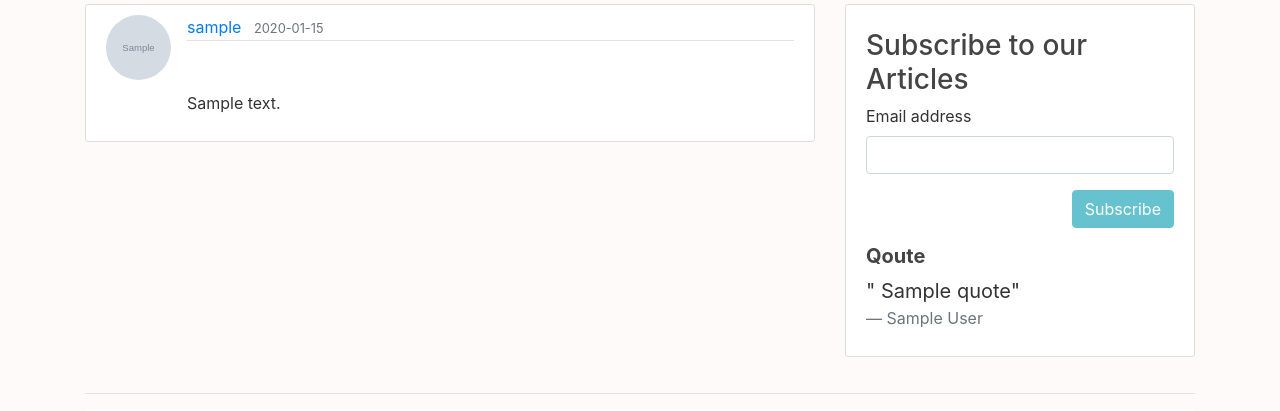
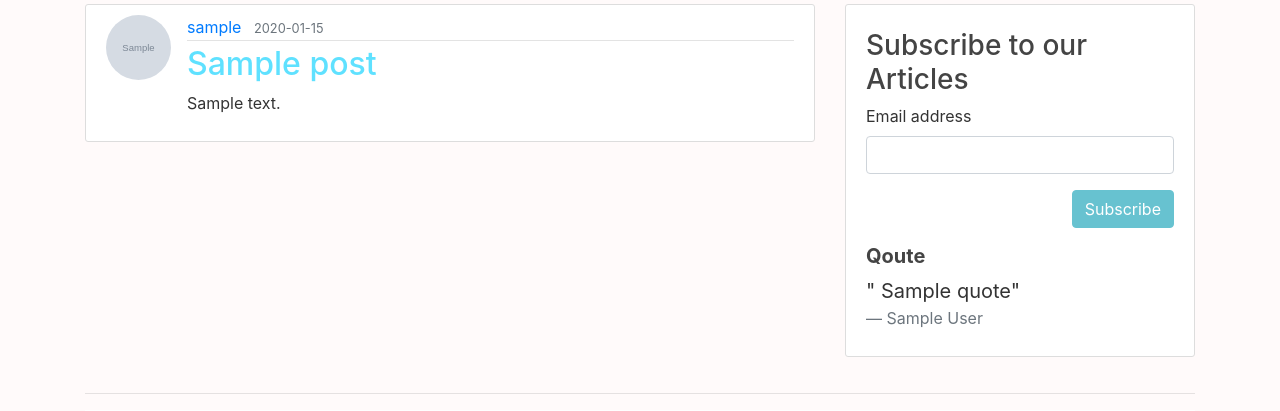
Before and after one commit to k-koech/flask-blog, a Flask app: template app/templates/home.html in a window 1280 px wide, with the pointer over the restyled element. Shown: the part 76-487 px from the top of the page. Run offline with Flask 2, Linux system fonts and the light colour scheme; tables that the repository leaves empty hold one stand-in row (values such as "Sample post"); the template is opened without the code that fills it: values that come from a table or form of the project are taken from there, most other values are stand-ins (such as "Sample title", 1, 10 or a date in 2020); grey boxes marked "Sample" are stand-in pictures; some libraries are stand-ins or nearby versions.

Commit message:
updated css file

```diff
--- a/app/static/css/main.css
+++ b/app/static/css/main.css
@@ -37,7 +37,7 @@ body {
   }
 
   a.article-title:hover {
-    color: #07a7b300;
+    color: #32d9ffc7;
     text-decoration: none;
   }
 
```
